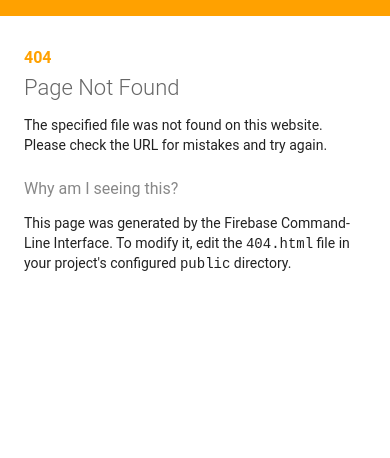
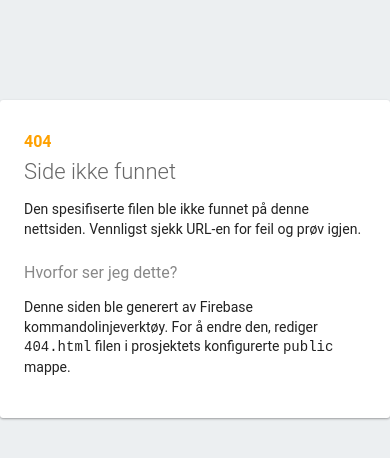
Before and after one commit to phareim/task-manager, a plain HTML site: page public/404.html in a window 390 px wide. Drawn offline with Linux system fonts and the light colour scheme.

Commit message:
Update 404.html
🇳🇴🇳🇴🇳🇴

```diff
--- a/public/404.html
+++ b/public/404.html
@@ -3,31 +3,27 @@
   <head>
     <meta charset="utf-8">
     <meta name="viewport" content="width=device-width, initial-scale=1">
-    <title>Page Not Found</title>
+    <title>Side ikke funnet</title>
 
     <style media="screen">
       body { background: #ECEFF1; color: rgba(0,0,0,0.87); font-family: Roboto, Helvetica, Arial, sans-serif; margin: 0; padding: 0; }
-      #message { background: white; max-width: 360px; margin: 100px auto 16px; padding: 32px 24px 16px; border-radius: 3px; }
-      #message h3 { color: #888; font-weight: normal; font-size: 16px; margin: 16px 0 12px; }
-      #message h2 { color: #ffa100; font-weight: bold; font-size: 16px; margin: 0 0 8px; }
-      #message h1 { font-size: 22px; font-weight: 300; color: rgba(0,0,0,0.6); margin: 0 0 16px;}
-      #message p { line-height: 140%; margin: 16px 0 24px; font-size: 14px; }
-      #message a { display: block; text-align: center; background: #039be5; text-transform: uppercase; text-decoration: none; color: white; padding: 16px; border-radius: 4px; }
-      #message, #message a { box-shadow: 0 1px 3px rgba(0,0,0,0.12), 0 1px 2px rgba(0,0,0,0.24); }
-      #load { color: rgba(0,0,0,0.4); text-align: center; font-size: 13px; }
-      @media (max-width: 600px) {
-        body, #message { margin-top: 0; background: white; box-shadow: none; }
-        body { border-top: 16px solid #ffa100; }
-      }
+      #melding { background: white; max-width: 360px; margin: 100px auto 16px; padding: 32px 24px 16px; border-radius: 3px; }
+      #melding h3 { color: #888; font-weight: normal; font-size: 16px; margin: 16px 0 12px; }
+      #melding h2 { color: #ffa100; font-weight: bold; font-size: 16px; margin: 0 0 8px; }
+      #melding h1 { font-size: 22px; font-weight: 300; color: rgba(0,0,0,0.6); margin: 0 0 16px;}
+      #melding p { line-height: 140%; margin: 16px 0 24px; font-size: 14px; }
+      #melding a { display: block; text-align: center; background: #039be5; text-transform: uppercase; text-decoration: none; color: white; padding: 16px; border-radius: 4px; }
+      #melding, #melding a { box-shadow: 0 1px 3px rgba(0,0,0,0.12), 0 1px 2px rgba(0,0,0,0.24); }
+      #last { color: rgba(0,0,0,0.4); text-align: center; font-size: 13px; }
     </style>
   </head>
   <body>
-    <div id="message">
+    <div id="melding">
       <h2>404</h2>
-      <h1>Page Not Found</h1>
-      <p>The specified file was not found on this website. Please check the URL for mistakes and try again.</p>
-      <h3>Why am I seeing this?</h3>
-      <p>This page was generated by the Firebase Command-Line Interface. To modify it, edit the <code>404.html</code> file in your project's configured <code>public</code> directory.</p>
+      <h1>Side ikke funnet</h1>
+      <p>Den spesifiserte filen ble ikke funnet på denne nettsiden. Vennligst sjekk URL-en for feil og prøv igjen.</p>
+      <h3>Hvorfor ser jeg dette?</h3>
+      <p>Denne siden ble generert av Firebase kommandolinjeverktøy. For å endre den, rediger <code>404.html</code> filen i prosjektets konfigurerte <code>public</code> mappe.</p>
     </div>
   </body>
 </html>
```
